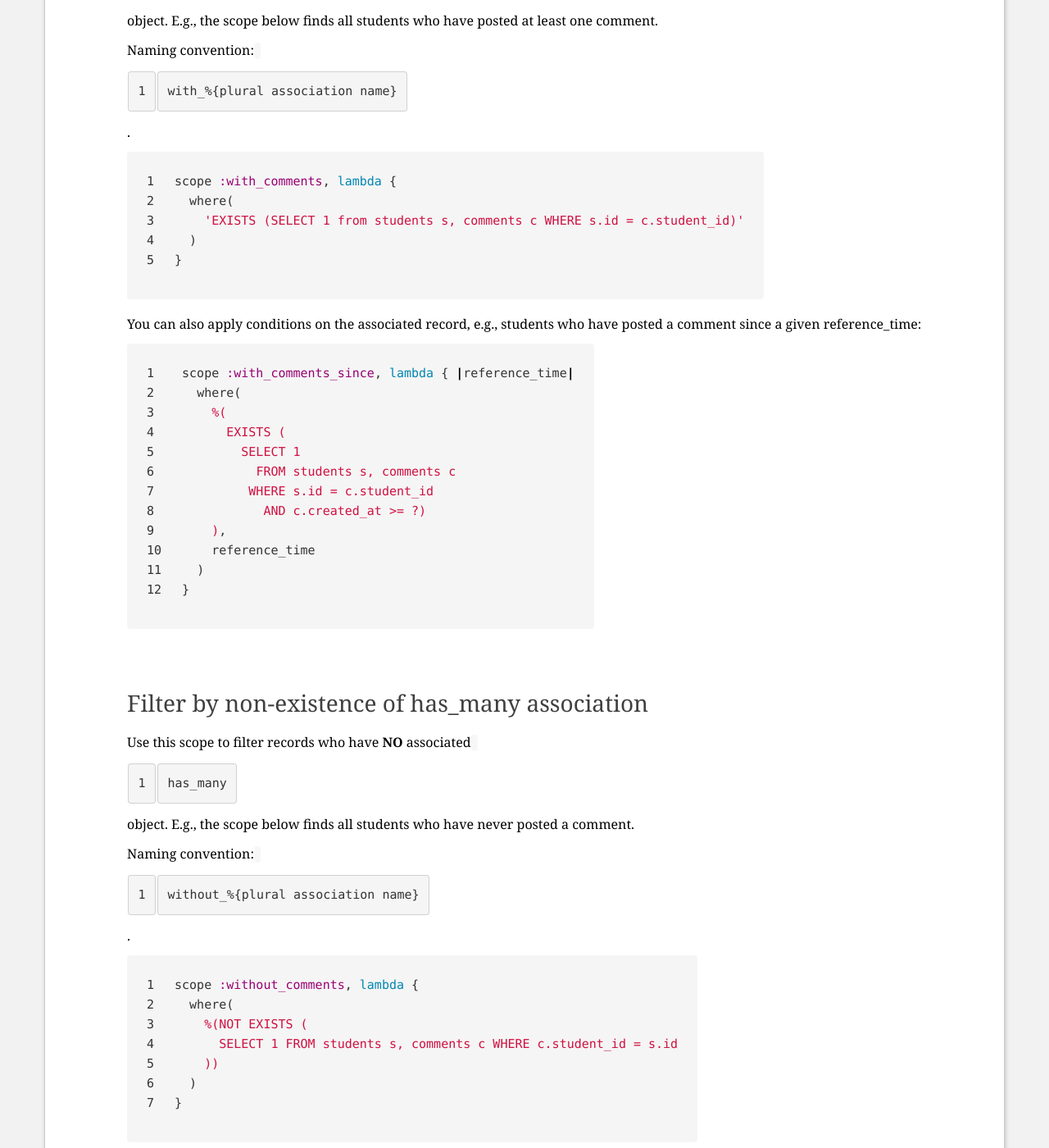
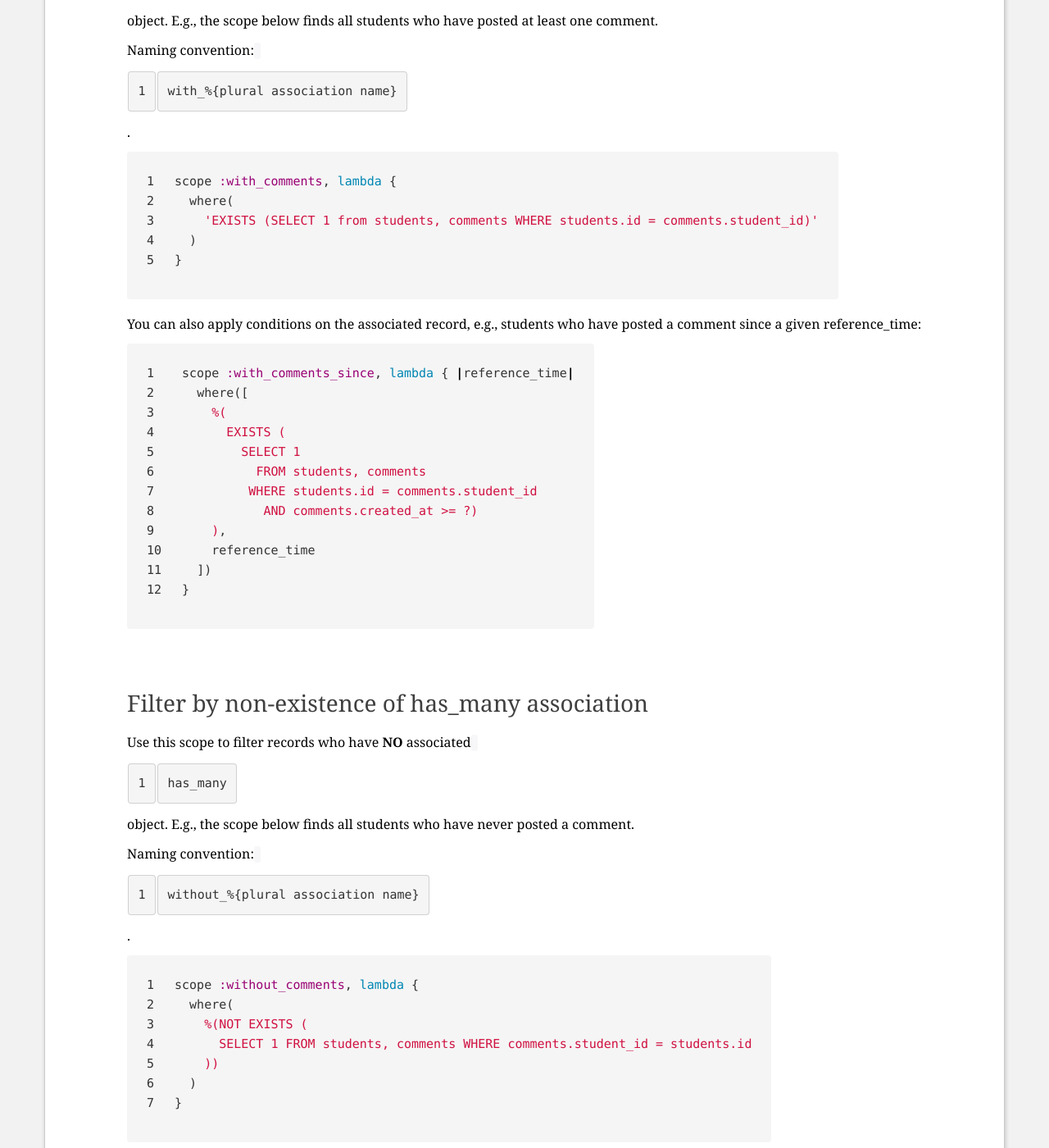
Before and after one commit to jhund/filterrific, a Jekyll site: the page built from pages/active_record_scope_patterns.md, in a window 1280 px wide and 1400 px high, scrolled down 5113 px. Shown: the whole window at 82% size. Built offline with Jekyll 4.4.1, drawn with Linux system fonts in a browser that asks for light colours; Markdown is read by kramdown in place of the engine named in the settings; some of the changed text lies outside the part shown.

Commit message:
Updated documentation

````diff
--- a/_config.yml
+++ b/_config.yml
@@ -63,5 +63,5 @@
   text: Scope patterns
   nav_id: scope_patterns
 - url: https://github.com/jhund/filterrific
-  text: Scource
+  text: Source
   nav_id: source
--- a/pages/active_record_scope_patterns.md
+++ b/pages/active_record_scope_patterns.md
@@ -46,7 +46,7 @@
 
 TL;DR:
 
-* OK: `where(:country_id => param)`
+* OK: `where(country_id: param)`
 * OK: `where('students.country_id = ?', param)`
 * NOT OK: `where("students.country_id = '#{ param }'")`
 
@@ -69,12 +69,12 @@
 ```ruby
 # filters on 'country_id' foreign key
 scope :with_country_id, lambda { |country_ids|
-  where(:country_id => [*country_ids])
+  where(country_id: [*country_ids])
 }
 
 # filters on 'gender' attribute
 scope :with_gender, lambda { |genders|
-  where(:gender => [*genders])
+  where(gender: [*genders])
 }
 ```
 
@@ -90,7 +90,7 @@
 
 # using AR magic or ...
 scope :with_country_name, lambda { |country_name|
-  where(:country => { :name => country_name).joins(:country)
+  where(country: { name: country_name).joins(:country)
 }
 
 # using SQL for more complex needs (e.g., greater than)
@@ -199,7 +199,7 @@
 ```ruby
 scope :with_comments, lambda {
   where(
-    'EXISTS (SELECT 1 from students s, comments c WHERE s.id = c.student_id)'
+    'EXISTS (SELECT 1 from students, comments WHERE students.id = comments.student_id)'
   )
 }
 ```
@@ -209,16 +209,16 @@
 
 ```ruby
 scope :with_comments_since, lambda { |reference_time|
-  where(
+  where([
     %(
       EXISTS (
         SELECT 1
-          FROM students s, comments c
-         WHERE s.id = c.student_id
-           AND c.created_at >= ?)
+          FROM students, comments
+         WHERE students.id = comments.student_id
+           AND comments.created_at >= ?)
     ),
     reference_time
-  )
+  ])
 }
 ```
 
@@ -237,7 +237,7 @@
 scope :without_comments, lambda {
   where(
     %(NOT EXISTS (
-      SELECT 1 FROM students s, comments c WHERE c.student_id = s.id
+      SELECT 1 FROM students, comments WHERE comments.student_id = students.id
     ))
   )
 }
````
Also changed, not shown: index.md (+2 -2 lines), pages/action_controller_api.md (+2 -2 lines), pages/action_view_api.md (+6 -6 lines), pages/active_record_model_api.md (+2 -2 lines).
